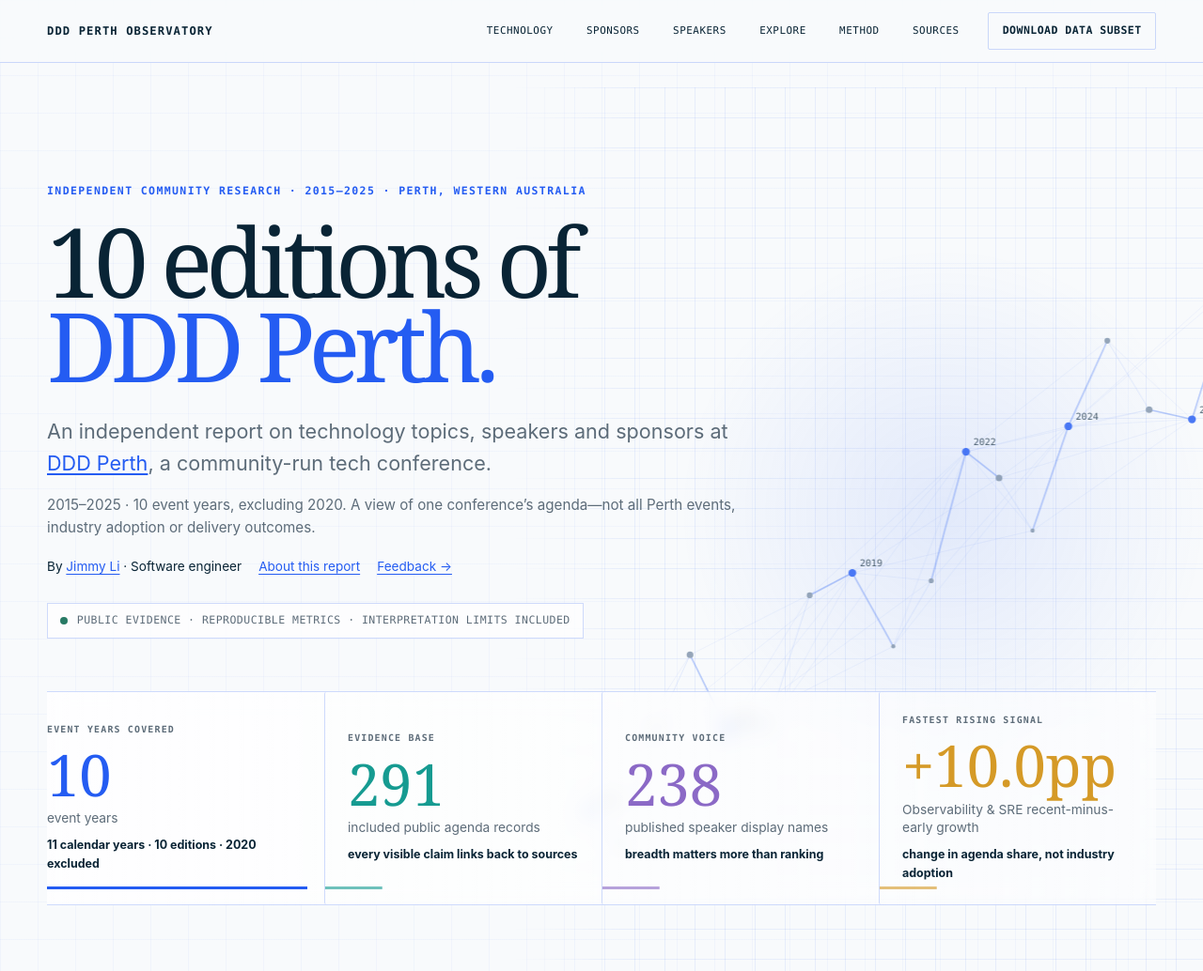
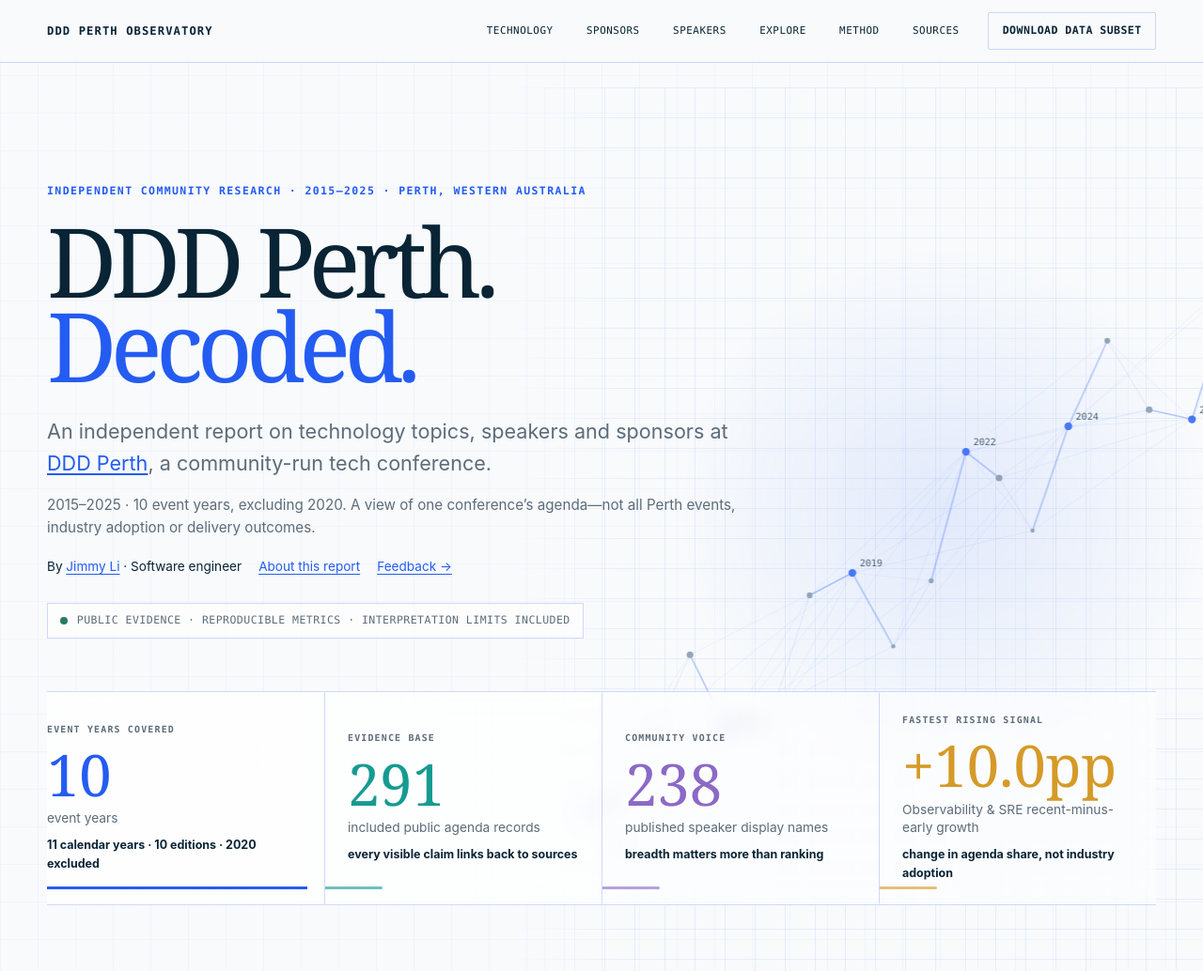
Before and after one commit to 0XFF-96/ddd-perth-observatory, a plain HTML site: page index.html in a window 1280 px wide. Shown: the top 1034 px of the page at 94% size. Drawn offline with Linux system fonts and the light colour scheme.

Commit message:
Shorten hero title to DDD Perth Decoded

```diff
--- a/index.html
+++ b/index.html
@@ -259,7 +259,7 @@
       </div>
       <div class="hero-copy">
         <p class="eyebrow">Independent community research · 2015–2025 · Perth, Western Australia</p>
-        <h1 id="report-title"><span>10 editions of</span><em>DDD Perth.</em></h1>
+        <h1 id="report-title"><span>DDD Perth.</span><em>Decoded.</em></h1>
         <p class="hero-deck">An independent report on technology topics, speakers and sponsors at <a href="https://dddperth.com/" target="_blank" rel="noreferrer">DDD Perth</a>, a community-run tech conference.</p>
         <p class="hero-context">2015–2025 · 10 event years, excluding 2020. A view of one conference’s agenda—not all Perth events, industry adoption or delivery outcomes.</p>
         <div class="hero-byline"><span>By <a href="https://www.linkedin.com/in/jimmy-li-2b0a082b9/" target="_blank" rel="noreferrer">Jimmy Li</a> · Software engineer</span><a href="#about">About this report</a><a href="#feedback">Feedback →</a></div>
```
